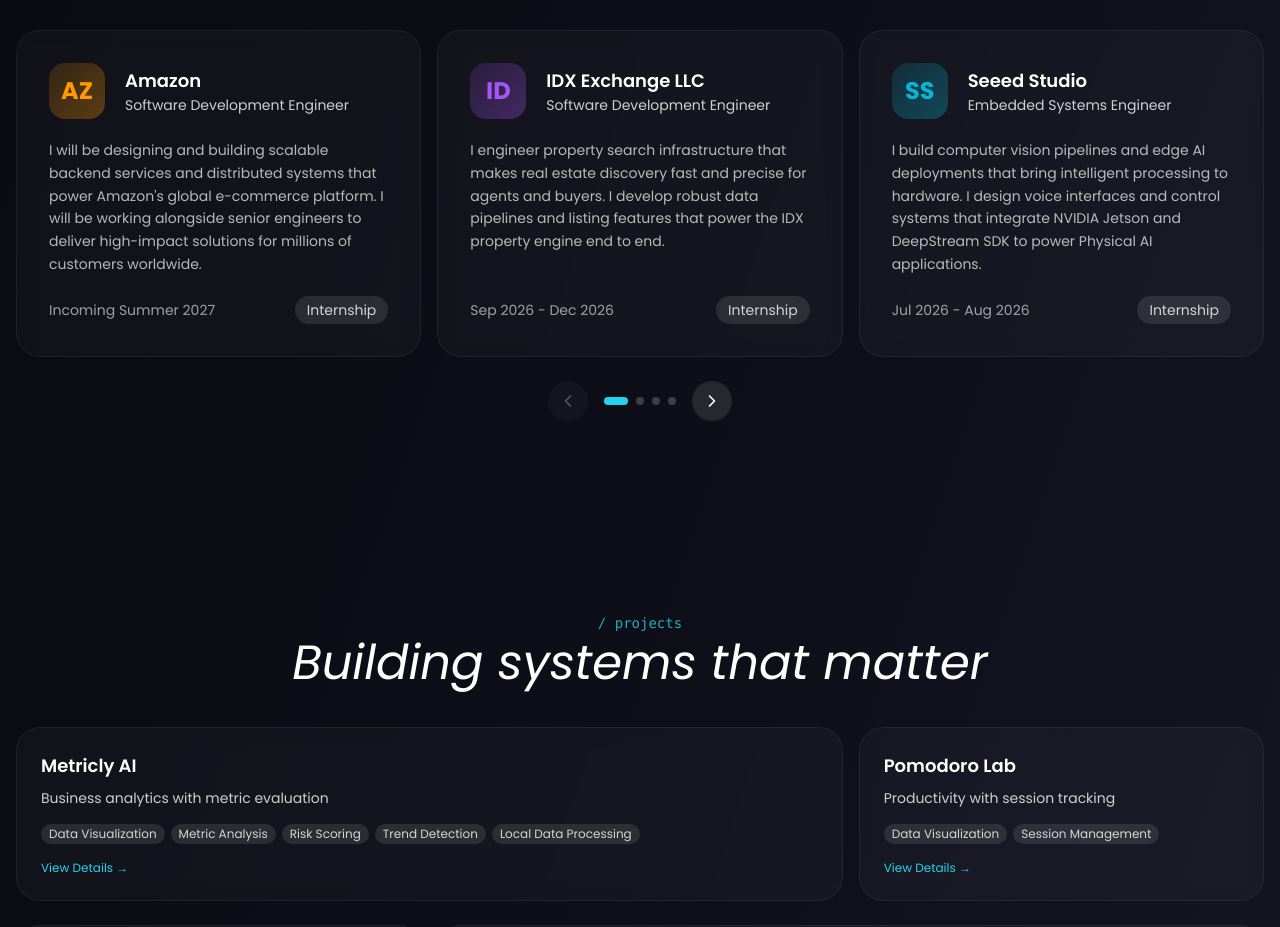
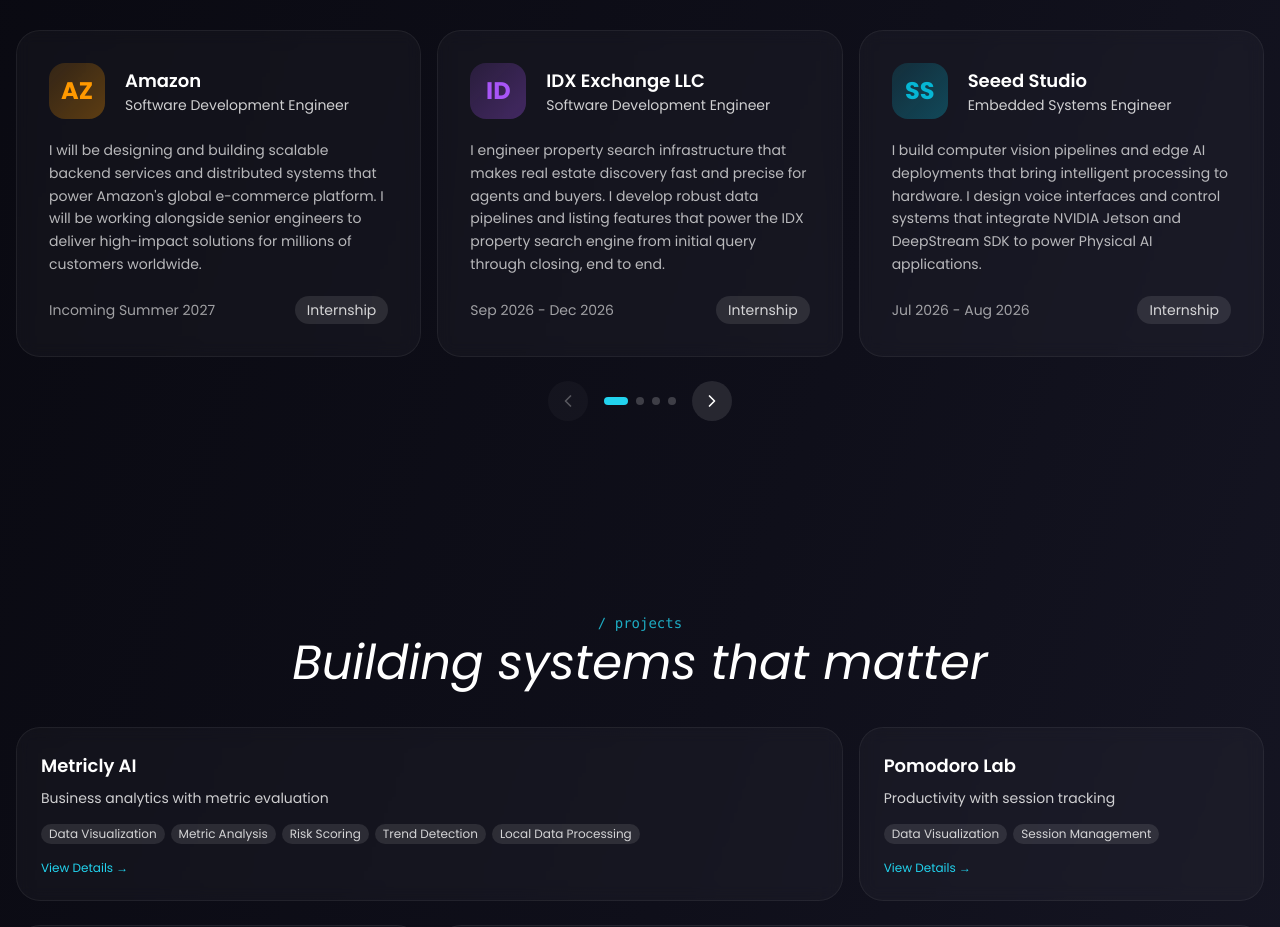
Before and after one commit to codexfang/portfolio, a React (Vite) app: page / in a window 1280 px wide. Shown: the part 980-1907 px from the top of the page. Built offline with nearby package versions, Linux system fonts and the light colour scheme; the HTML template or start-up script is replaced by a standard one.

Commit message:
Tune experience copy: tense consistency, contract role, longer IDX desc

```diff
--- a/src/components/ExperienceCarousel.tsx
+++ b/src/components/ExperienceCarousel.tsx
@@ -9,7 +9,7 @@ const experiences = [
   },
   {
     logo: 'ID', company: 'IDX Exchange LLC', role: 'Software Development Engineer', date: 'Sep 2026 - Dec 2026', type: 'Internship', color: '#a855f7',
-    desc: 'I engineer property search infrastructure that makes real estate discovery fast and precise for agents and buyers. I develop robust data pipelines and listing features that power the IDX property engine end to end.',
+    desc: 'I engineer property search infrastructure that makes real estate discovery fast and precise for agents and buyers. I develop robust data pipelines and listing features that power the IDX property search engine from initial query through closing, end to end.',
   },
   {
     logo: 'SS', company: 'Seeed Studio', role: 'Embedded Systems Engineer', date: 'Jul 2026 - Aug 2026', type: 'Internship', color: '#06b6d4',
@@ -20,12 +20,12 @@ const experiences = [
     desc: 'I teach AI/ML concepts and create robotics education programs that make intelligent systems accessible to young engineers every summer. I mentor students through hands-on robotics and AI projects that inspire real, lasting technical curiosity.',
   },
   {
-    logo: 'PC', company: 'PilotCity', role: 'Platform Development Engineer', date: 'Apr 2026', type: 'Internship', color: '#f43f5e',
+    logo: 'PC', company: 'PilotCity', role: 'Platform Development Engineer', date: 'Apr 2026', type: 'Contract', color: '#f43f5e',
     desc: 'I architect internal operations tooling and digital infrastructure that keep startup teams working efficiently every single day. I craft robust platforms and workflows that streamline day-to-day operations at PilotCity from idea to full execution.',
   },
   {
     logo: 'SL', company: 'San Leandro 2050', role: 'Data Systems Engineer', date: 'Oct 2024 - May 2025', type: 'Internship', color: '#3b82f6',
-    desc: 'I designed reliable data pipelines and cloud-based infrastructure to support urban planning analytics. I turned raw municipal data into structured and actionable insights that informed community development and long-term strategic initiatives across the city.',
+    desc: 'I design reliable data pipelines and cloud-based infrastructure to support urban planning analytics. I turn raw municipal data into structured and actionable insights that inform community development and long-term strategic initiatives across the city.',
   },
 ]
 
```
